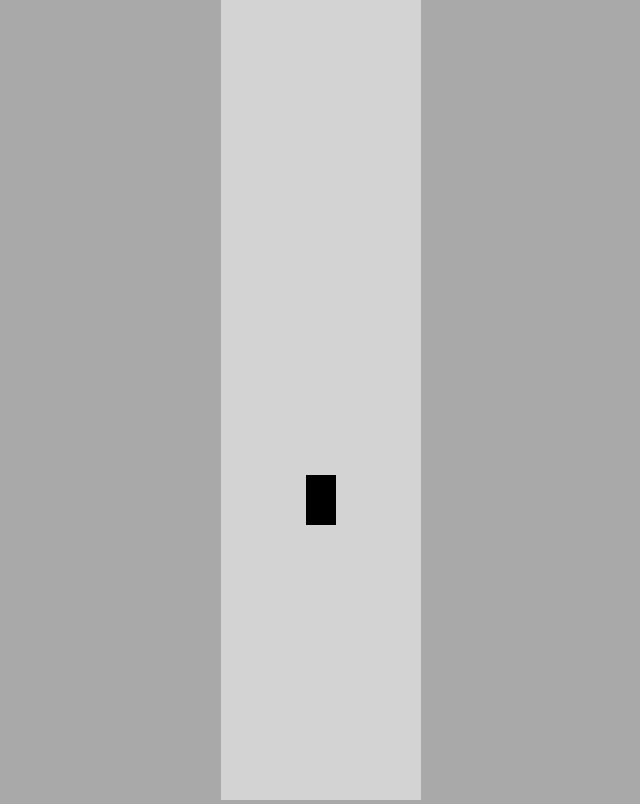
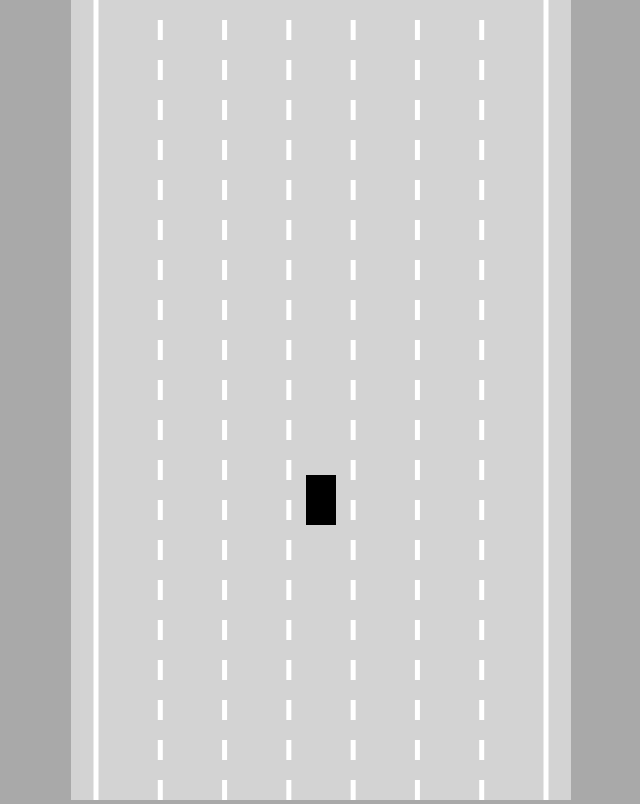
Before and after one commit to LMN1590/Self-Driving-Car, a plain HTML site: page index.html in a window 1280 px wide. Shown: the whole page, without its empty margins (319-959 px from the left). Drawn offline with Linux system fonts and the light colour scheme.

Commit message:
added road

```diff
--- a/car.js
+++ b/car.js
@@ -6,7 +6,7 @@ class Car{
         this.height=height;
         this.speed=0;
         this.accel=0.2;
-        this.maxSpeed=3;
+        this.maxSpeed=10;
         this.friction=0.1;
         this.angle=0;
         this.controls= new Controls();
--- a/index.html
+++ b/index.html
@@ -6,6 +6,8 @@
     </head>
     <body>
         <canvas id="myCanvas"></canvas>
+        <script src="utils.js"></script>
+        <script src="road.js"></script>
         <script src="control.js"></script>
         <script src="car.js"></script>
         <script src="main.js"></script>
--- a/main.js
+++ b/main.js
@@ -1,9 +1,10 @@
 const canvas=document.getElementById("myCanvas");
 
-canvas.width=200
+canvas.width=500;
 
 const ctx=canvas.getContext("2d")
-const car=new Car(100,500,30,50)
+const road=new Road(canvas.width/2,canvas.width*0.9,7);
+const car=new Car(canvas.width/2,500,30,50)
 car.draw(ctx)
 
 animate()
@@ -11,6 +12,7 @@ animate()
 function animate(){
     car.update();
     canvas.height=window.innerHeight
+    road.draw(ctx);
     car.draw(ctx);
     requestAnimationFrame(animate);
 }
--- /dev/null
+++ b/road.js
@@ -0,0 +1,32 @@
+class Road{
+    constructor(x,width,numLane=3){
+        const inf=1000000;
+
+        this.x=x;
+        this.width=width;
+        this.laneCount=numLane;
+
+        this.left=this.x-this.width/2;
+        this.right=this.x+this.width/2;
+        this.top=inf;
+        this.bottom=-inf;
+    }
+    draw(ctx){
+        ctx.lineWidth=5;
+        ctx.strokeStyle="white";
+
+        for (let i=0; i<this.laneCount+1; i++){
+            let x= lerp(this.left,this.right,i/this.laneCount);
+            ctx.beginPath();
+            if(i>0 && i<this.laneCount){
+                ctx.setLineDash([20,20]);
+            }
+            else{
+                ctx.setLineDash([])
+            }
+            ctx.moveTo(x,this.top);
+            ctx.lineTo(x,this.bottom);
+            ctx.stroke();
+        }
+    }
+}
--- /dev/null
+++ b/utils.js
@@ -0,0 +1,3 @@
+function lerp(A,B,t){
+    return A+(B-A)*t;
+}
```
